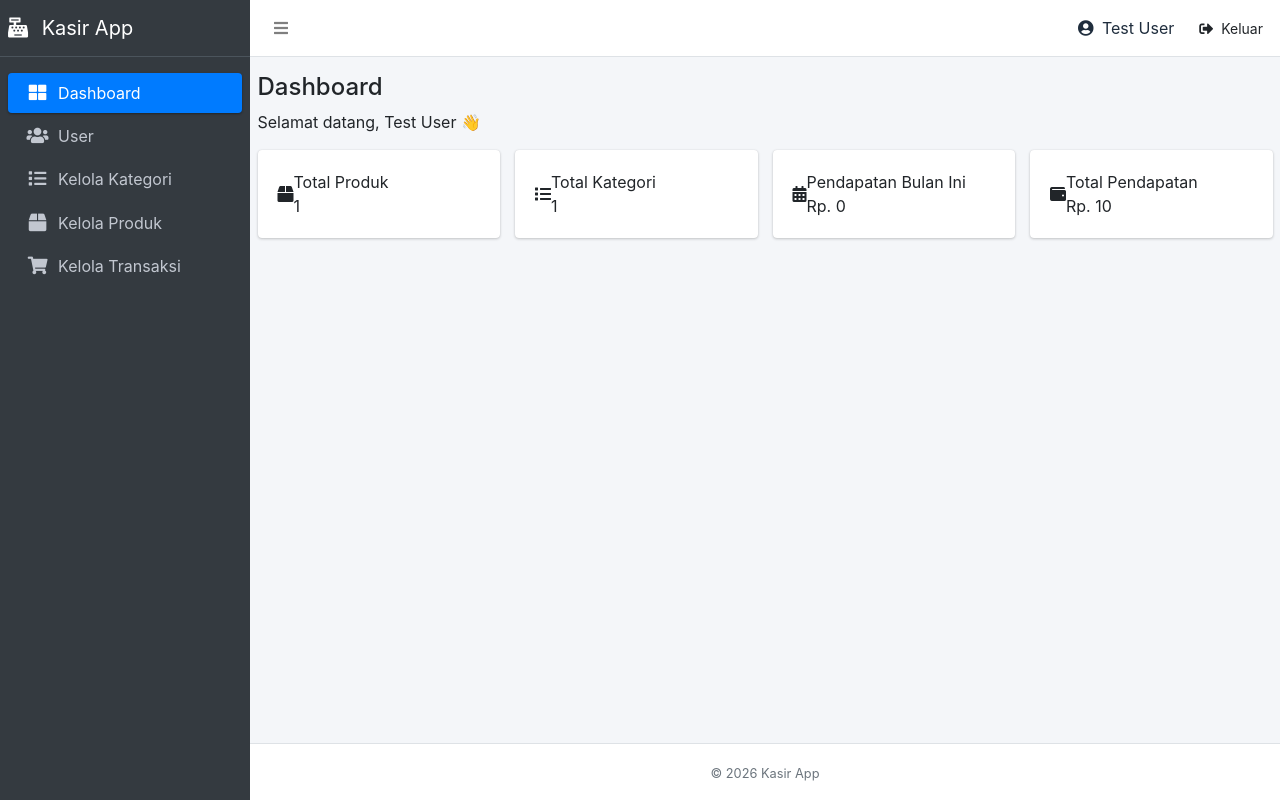
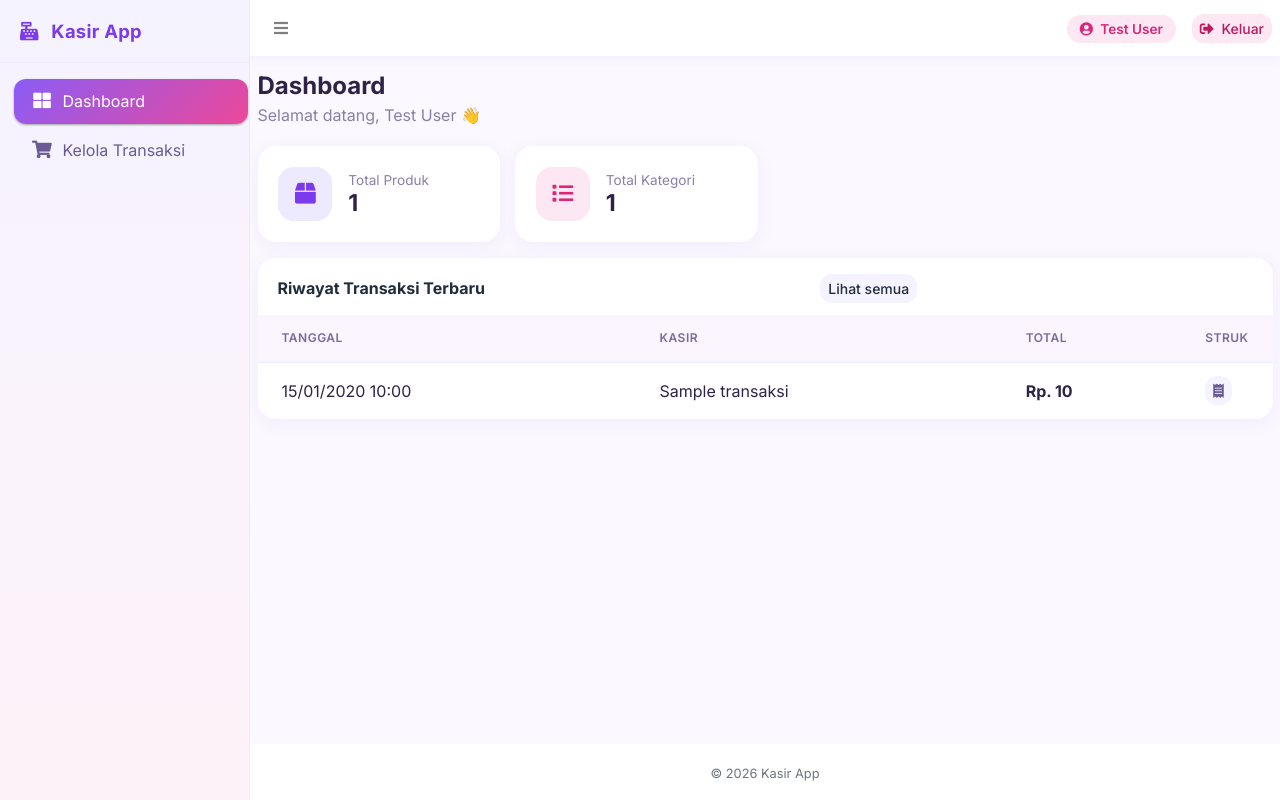
Before and after one commit to Revina4/Laravel, a Laravel app: page /admin/dashboard in a window 1280 px wide. Run offline with Laravel 12, Linux system fonts and the light colour scheme; a user stored in the database is signed in; data comes from the database, SQL or seed files in the repository; tables that the repository leaves empty hold one stand-in row (values such as "Sample post"); some libraries are stand-ins or nearby versions.

Commit message:
Ubah tema ungu pink dan tambah role admin dan user

```diff
--- /dev/null
+++ b/public/css/custom.css
@@ -0,0 +1,262 @@
+:root {
+    --primary: #8b5cf6;
+    --primary-dark: #7c3aed;
+    --pink: #f472b6;
+    --pink-dark: #db2777;
+    --lilac: #ede9fe;
+    --blush: #fce7f3;
+    --bg: #fbf8ff;
+    --text: #2e2347;
+    --muted: #8b7fa6;
+    --border: #f0e9fb;
+    --grad: linear-gradient(135deg, #8b5cf6, #ec4899);
+}
+
+body,
+.content-wrapper {
+    font-family: 'Inter', 'Source Sans Pro', sans-serif;
+    color: var(--text);
+}
+
+.content-wrapper { background: var(--bg) !important; }
+
+a { color: var(--primary-dark); }
+a:hover { color: var(--pink-dark); }
+
+/* ---------- Navbar ---------- */
+.main-header {
+    border-bottom: none !important;
+    box-shadow: 0 1px 12px rgba(139, 92, 246, .08);
+}
+.main-header .nav-link { color: var(--muted); }
+.user-chip {
+    background: var(--blush);
+    color: var(--pink-dark);
+    padding: .35rem .8rem;
+    border-radius: 999px;
+    font-size: .85rem;
+    font-weight: 600;
+}
+
+/* ---------- Sidebar (pastel) ---------- */
+.main-sidebar,
+.main-sidebar.sidebar-dark-primary {
+    background: linear-gradient(180deg, #f5f3ff 0%, #fdf2f8 100%) !important;
+    border-right: 1px solid var(--border);
+    box-shadow: none !important;
+}
+.brand-link {
+    border-bottom: 1px solid var(--border) !important;
+    padding: 1rem 1.25rem !important;
+}
+.brand-link .brand-text {
+    color: var(--primary-dark) !important;
+    font-weight: 700;
+    font-size: 1.15rem;
+    letter-spacing: .3px;
+}
+.nav-sidebar > .nav-item > .nav-link {
+    color: #6b5b95 !important;
+    border-radius: 12px;
+    margin: 0 6px 4px;
+    padding: .65rem .9rem;
+}
+.nav-sidebar > .nav-item > .nav-link:hover {
+    background: rgba(139, 92, 246, .1) !important;
+    color: var(--primary-dark) !important;
+}
+.nav-sidebar > .nav-item > .nav-link.active {
+    background: var(--grad) !important;
+    color: #fff !important;
+    box-shadow: 0 6px 16px rgba(139, 92, 246, .35);
+}
+.nav-sidebar .nav-icon { margin-right: .6rem; }
+
+/* ---------- Judul halaman ---------- */
+.page-head { margin-bottom: 1.2rem; }
+.page-head h4 { font-weight: 700; margin-bottom: .15rem; color: var(--text); }
+.page-head p { color: var(--muted); margin-bottom: 0; }
+
+/* ---------- Card ---------- */
+.card {
+    border: none;
+    border-radius: 18px;
+    box-shadow: 0 4px 18px rgba(139, 92, 246, .08);
+    overflow: hidden;
+}
+.form-card { max-width: 720px; }
+
+/* ---------- Tombol ---------- */
+.btn { border-radius: 12px; font-weight: 500; }
+.btn-primary {
+    background: var(--grad);
+    border-color: transparent;
+    color: #fff;
+}
+.btn-primary:hover,
+.btn-primary:focus,
+.btn-primary:not(:disabled):not(.disabled):active {
+    background: var(--grad);
+    border-color: transparent;
+    color: #fff;
+    filter: brightness(.94);
+}
+.btn-soft-info { background: var(--lilac); color: #6d28d9; border: none; }
+.btn-soft-info:hover { background: #ddd6fe; color: #5b21b6; }
+.btn-soft-danger { background: var(--blush); color: #be185d; border: none; }
+.btn-soft-danger:hover { background: #fbcfe8; color: #9d174d; }
+.btn-soft-gray { background: #f5f3ff; color: #6b5b95; border: none; }
+.btn-soft-gray:hover { background: #ede9fe; color: var(--primary-dark); }
+
+/* ---------- Form ---------- */
+label { font-weight: 600; font-size: .85rem; color: #4c3a75; }
+.form-control {
+    border-radius: 12px;
+    border: 1px solid #e9e1f8;
+    height: calc(2.5rem + 2px);
+}
+textarea.form-control { height: auto; }
+.form-control:focus {
+    border-color: var(--primary);
+    box-shadow: 0 0 0 3px rgba(139, 92, 246, .18);
+}
+.foto-preview {
+    width: 140px;
+    height: 140px;
+    object-fit: cover;
+    border-radius: 16px;
+    border: 1px solid var(--border);
+    margin-bottom: .6rem;
+}
+
+/* ---------- Tabel ---------- */
+.table-modern { margin-bottom: 0; }
+.table-modern th {
+    background: #faf5ff;
+    color: #7c6a9c;
+    font-size: .75rem;
+    font-weight: 600;
+    text-transform: uppercase;
+    letter-spacing: .5px;
+    border-top: none !important;
+    border-bottom: 1px solid var(--border) !important;
+    padding: .9rem 1rem;
+}
+.table-modern td {
+    padding: .85rem 1rem;
+    vertical-align: middle;
+    border-top: 1px solid var(--border);
+}
+.table-modern tbody tr:hover { background: #fdf8ff; }
+.thumb {
+    width: 48px;
+    height: 48px;
+    object-fit: cover;
+    border-radius: 12px;
+    border: 1px solid var(--border);
+}
+
+/* ---------- Badge ---------- */
+.badge { border-radius: 8px; padding: .4em .7em; font-weight: 600; }
+.badge-soft-indigo { background: var(--lilac); color: #6d28d9; }
+.badge-soft-gray { background: #f5f3ff; color: #6b5b95; }
+.badge-soft-success { background: #dcfce7; color: #15803d; }
+.badge-soft-danger { background: var(--blush); color: #be185d; }
+
+/* ---------- Kartu statistik dashboard ---------- */
+.stat-card .card-body { padding: 1.3rem; }
+.stat-icon {
+    width: 54px;
+    height: 54px;
+    border-radius: 16px;
+    display: flex;
+    align-items: center;
+    justify-content: center;
+    font-size: 1.3rem;
+    margin-right: 16px;
+    flex-shrink: 0;
+}
+.ic-indigo { background: var(--lilac); color: #7c3aed; }
+.ic-amber  { background: var(--blush); color: #db2777; }
+.ic-green  { background: #f3e8ff; color: #a855f7; }
+.ic-rose   { background: #ffe4f1; color: #ec4899; }
+.stat-label { color: var(--muted); font-size: .85rem; }
+.stat-value { font-size: 1.45rem; font-weight: 700; line-height: 1.2; color: var(--text); }
+
+/* ---------- Ringkasan kasir ---------- */
+.total-box { font-size: 1.9rem; font-weight: 700; color: var(--primary-dark); }
+
+/* ---------- Alert ---------- */
+.alert-soft { border: none; border-radius: 14px; }
+.alert-success { background: #f0fdf4; color: #166534; }
+.alert-danger { background: #fdf2f8; color: #9d174d; }
+
+/* ---------- Pagination ---------- */
+.page-link { color: var(--primary-dark); border-color: var(--border); }
+.page-link:hover { color: var(--pink-dark); background: #faf5ff; }
+.page-item.active .page-link {
+    background: var(--primary);
+    border-color: var(--primary);
+    color: #fff;
+}
+
+/* ---------- Footer ---------- */
+.main-footer { background: transparent; border-top: none; }
+
+/* ---------- Login & Register ---------- */
+.auth-body {
+    min-height: 100vh;
+    display: flex;
+    align-items: center;
+    justify-content: center;
+    background: linear-gradient(135deg, #ede9fe, #fce7f3);
+    padding: 1rem;
+    font-family: 'Inter', sans-serif;
+    color: var(--text);
+}
+.auth-card { width: 100%; max-width: 420px; }
+.auth-logo {
+    width: 60px;
+    height: 60px;
+    border-radius: 18px;
+    background: var(--grad);
+    color: #fff;
+    display: flex;
+    align-items: center;
+    justify-content: center;
+    font-size: 1.6rem;
+    margin: 0 auto .8rem;
+}
+
+/* ---------- Toko (pembeli) ---------- */
+.toko-body {
+    background: var(--bg);
+    font-family: 'Inter', sans-serif;
+    color: var(--text);
+    min-height: 100vh;
+}
+.toko-nav { box-shadow: 0 1px 12px rgba(139, 92, 246, .08); }
+.toko-nav .navbar-brand { font-weight: 700; color: var(--primary-dark); }
+.toko-nav .nav-link.active { color: var(--pink-dark) !important; font-weight: 600; }
+
+.produk-card .produk-img {
+    width: 100%;
+    height: 170px;
+    object-fit: cover;
+    background: #f5f3ff;
+}
+.produk-noimg {
+    display: flex;
+    align-items: center;
+    justify-content: center;
+    color: #d8c8f5;
+    font-size: 2.4rem;
+}
+.produk-harga { color: var(--pink-dark); font-weight: 700; font-size: 1.05rem; }
+.cod-box {
+    background: var(--lilac);
+    color: #6d28d9;
+    border-radius: 14px;
+    padding: .75rem 1rem;
+    font-weight: 600;
+}
--- a/resources/views/admin/dashboard/index.blade.php
+++ b/resources/views/admin/dashboard/index.blade.php
@@ -1,3 +1,7 @@
+@php
+    $isAdmin = auth()->user()->role === 'admin';
+@endphp
+
 <div class="page-head">
     <h4>Dashboard</h4>
     <p>Selamat datang, {{ auth()->user()->name }} 👋</p>
@@ -29,6 +33,8 @@
         </div>
     </div>
 
+    @if ($isAdmin)
+
         <div class="col-xl-3 col-md-6">
             <div class="card stat-card">
                 <div class="card-body d-flex align-items-center">
@@ -53,4 +59,45 @@
             </div>
         </div>
 
+    @endif
+
 </div>
+
+<div class="card">
+    <div class="card-header bg-white d-flex justify-content-between align-items-center border-0 pt-3">
+        <h6 class="font-weight-bold mb-0">Riwayat Transaksi Terbaru</h6>
+        <a href="/admin/transaksi" class="btn btn-soft-gray btn-sm">Lihat semua</a>
+    </div>
+    <div class="card-body p-0">
+        <div class="table-responsive">
+            <table class="table table-modern">
+                <thead>
+                    <tr>
+                        <th>Tanggal</th>
+                        <th>Kasir</th>
+                        <th>Total</th>
+                        <th style="width: 70px">Struk</th>
+                    </tr>
+                </thead>
+                <tbody>
+                    @forelse ($riwayat as $item)
+                        <tr>
+                            <td>{{ $item->created_at->format('d/m/Y H:i') }}</td>
+                            <td>{{ $item->kasir_name }}</td>
+                            <td><b>Rp. {{ number_format($item->total, 0, ',', '.') }}</b></td>
+                            <td>
+                                <a href="/admin/transaksi/{{ $item->id }}/struk" class="btn btn-soft-gray btn-sm">
+                                    <i class="fas fa-receipt"></i>
+                                </a>
+                            </td>
+                        </tr>
+                    @empty
+                        <tr>
+                            <td colspan="4" class="text-center text-muted py-4">Belum ada transaksi</td>
+                        </tr>
+                    @endforelse
+                </tbody>
+            </table>
+        </div>
+    </div>
+</div>
--- a/resources/views/admin/layouts/content.blade.php
+++ b/resources/views/admin/layouts/content.blade.php
@@ -7,6 +7,13 @@
         </div>
     @endif
 
+    @if (session('error'))
+        <div class="alert alert-danger alert-soft alert-dismissible fade show" role="alert">
+            <i class="fas fa-exclamation-circle mr-1"></i> {{ session('error') }}
+            <button type="button" class="close" data-dismiss="alert">&times;</button>
+        </div>
+    @endif
+
     @if ($content)
         @include($content)
     @endif
--- a/resources/views/admin/layouts/sidebar.blade.php
+++ b/resources/views/admin/layouts/sidebar.blade.php
@@ -18,6 +18,8 @@
                         <p>Dashboard</p>
                     </a>
                 </li>
+
+                @if (auth()->user()->role === 'admin')
 
                     <li class="nav-item">
                         <a href="/admin/user"
@@ -43,6 +45,8 @@
                         </a>
                     </li>
 
+                @endif
+
                 <li class="nav-item">
                     <a href="/admin/transaksi"
                        class="nav-link {{ request()->is('admin/transaksi*') ? 'active' : '' }}">
--- a/routes/web.php
+++ b/routes/web.php
@@ -5,6 +5,7 @@ use App\Http\Controllers\AdminUserController;
 use App\Http\Controllers\AdminKategoriController;
 use App\Http\Controllers\AdminProdukController;
 use App\Http\Controllers\AdminTransaksiController;
+use App\Http\Middleware\AdminOnly;
 use App\Models\Produk;
 use App\Models\Kategori;
 use App\Models\Transaksi;
@@ -21,14 +22,15 @@ Route::post('/login/do', [AdminAuthController::class, 'doLogin'])
 Route::get('/logout', [AdminAuthController::class, 'logout'])
     ->middleware('auth');
 
-// DASHBOARD
+// HALAMAN AWAL
 Route::get('/', function () {
     return redirect('/admin/dashboard');
 })->middleware('auth');
 
-// ADMIN
+// SEMUA USER YANG LOGIN
 Route::prefix('/admin')->middleware('auth')->group(function () {
 
+    // DASHBOARD
     Route::get('/dashboard', function () {
         $data = [
             'total_produk'         => Produk::count(),
@@ -47,25 +49,17 @@ Route::prefix('/admin')->middleware('auth')->group(function () {
         return view('admin.layouts.wrapper', $data);
     });
 
-    // USER
-    Route::resource('/user', AdminUserController::class);
-
-    // KATEGORI
-    Route::resource('/kategori', AdminKategoriController::class);
-
-    // PRODUK
-    Route::resource('/produk', AdminProdukController::class);
-
     // TRANSAKSI
     Route::resource('/transaksi', AdminTransaksiController::class);
-
-    // HAPUS ITEM DI TRANSAKSI
     Route::delete('/transaksi-detail/{id}', [AdminTransaksiController::class, 'destroyDetail']);
-
-    // STRUK
     Route::get('/transaksi/{id}/struk', [AdminTransaksiController::class, 'struk']);
     Route::get('/transaksi/{id}/struk/pdf', [AdminTransaksiController::class, 'strukPdf']);
+    Route::post('/transaksi/{id}/bayar', [AdminTransaksiController::class, 'bayar']);
 
-    // BAYAR (total bayar & kembalian)
-    Route::post('/transaksi/{id}/bayar', [AdminTransaksiController::class, 'bayar']);
+    // HANYA ADMIN
+    Route::middleware(AdminOnly::class)->group(function () {
+        Route::resource('/user', AdminUserController::class);
+        Route::resource('/kategori', AdminKategoriController::class);
+        Route::resource('/produk', AdminProdukController::class);
+    });
 });
```
Also changed, not shown: app/Http/Middleware/AdminOnly.php (added, +21 -0 lines), public/css/costum.css (deleted, +0 -176 lines), resources/views/admin/produk/create.blade.php (+1 -51 lines), resources/views/admin/produk/index.blade.php (+4 -3 lines), database/migrations/2026_11_26_113318_add_role_to_users_table.php (added). Lines whose indentation alone changed are shown as unchanged.
